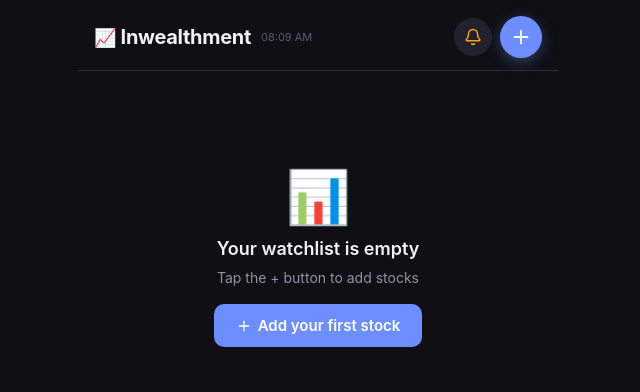
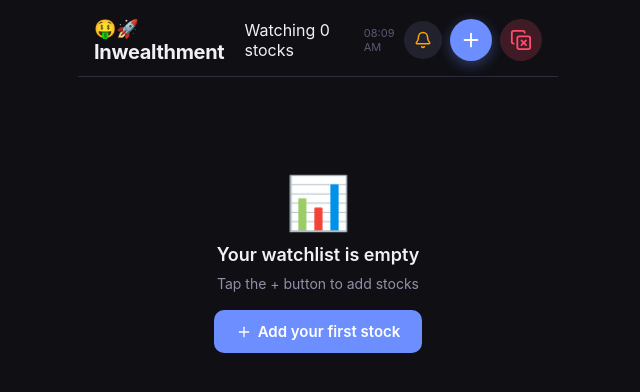
Before and after one commit to AboMSFT/stock-tracker, a React (Vite) app: page / in a window 1280 px wide. Shown: the top 392 px of the page, without its empty margins (322-962 px from the left). Built offline with nearby package versions, Linux system fonts and the light colour scheme.

Commit message:
Added stock count and delete all buttons

```diff
--- a/src/App.tsx
+++ b/src/App.tsx
@@ -1,5 +1,5 @@
 import { useState, useEffect, useCallback } from 'react';
-import { Plus, RefreshCw, Bell } from 'lucide-react';
+import { Plus, RefreshCw, Bell, LucideDelete, CopyX } from 'lucide-react';
 import {
   DndContext,
   closestCenter,
@@ -20,7 +20,7 @@
 import type { AlertEvent } from './types';
 
 export default function App() {
-  const { items, addStock, removeStock, setTargetPrice, markAlertFired, reorderStocks } = useWatchlist();
+  const { items, addStock, removeStock, setTargetPrice, markAlertFired, reorderStocks, clearAll } = useWatchlist();
   const symbols = items.map((i) => i.symbol);
   const { quotes, loading, hasFetched, error } = useStockPrices(symbols, 30000);
 
@@ -92,8 +92,9 @@
       <header className="app-header">
         <div className="header-left">
           <h1 className="app-title">
-            <span className="title-icon">📈</span> Inwealthment
+            <span className="title-icon">🤑🚀</span> Inwealthment
           </h1>
+          <span>Watching {items.length} stocks</span>
           <span className="refresh-time">
             {loading ? (
               <RefreshCw size={12} className="spin" />
@@ -108,8 +109,11 @@
               <Bell size={18} />
             </button>
           )}
-          <button className="add-btn" onClick={() => setShowSearch(true)} aria-label="Add stock">
+          <button className="icon-btn" onClick={() => setShowSearch(true)} aria-label="Add stock">
             <Plus size={22} />
+          </button>
+           <button className="icon-btn icon-btn--danger" onClick={clearAll} aria-label="Clear All">
+            <CopyX size={22} />
           </button>
         </div>
       </header>
--- a/src/hooks/useWatchlist.ts
+++ b/src/hooks/useWatchlist.ts
@@ -61,6 +61,11 @@
     []
   );
 
+const clearAll = useCallback(() => {
+     setItems([]);
+     saveToStorage([]);
+ }, []);
+
   const markAlertFired = useCallback((symbol: string) => {
     setItems((prev) => {
       const updated = prev.map((i) =>
@@ -83,5 +88,5 @@
     });
   }, []);
 
-  return { items, addStock, removeStock, setTargetPrice, markAlertFired, reorderStocks };
+  return { items, addStock, removeStock, setTargetPrice, markAlertFired, reorderStocks, clearAll };
 }
--- a/src/index.css
+++ b/src/index.css
@@ -53,9 +53,11 @@
 .header-right { display: flex; align-items: center; gap: 8px; }
 .notif-btn { display: flex; align-items: center; justify-content: center; width: 38px; height: 38px; border-radius: 50%; background: var(--surface2); color: var(--alert-bg); transition: background 0.15s; }
 .notif-btn:hover { background: var(--border); }
-.add-btn { display: flex; align-items: center; justify-content: center; width: 42px; height: 42px; border-radius: 50%; background: var(--accent); color: #fff; box-shadow: 0 4px 14px rgba(108,142,255,0.35); transition: background 0.15s, transform 0.1s; }
-.add-btn:active { transform: scale(0.93); }
-.add-btn:hover { background: var(--accent-hover); }
+.icon-btn { display: flex; align-items: center; justify-content: center; width: 42px; height: 42px; border-radius: 50%; background: var(--accent); color: #fff; box-shadow: 0 4px 14px rgba(108,142,255,0.35); transition: background 0.15s, transform 0.1s; }
+.icon-btn:active { transform: scale(0.93); }
+.icon-btn:hover { background: var(--accent-hover); }
+.icon-btn--danger { background: rgba(255,77,106,0.2); color: var(--red); box-shadow: none; }
+.icon-btn--danger:hover { background: rgba(255,77,106,0.35); }
 
 /* ── Error Bar ────────────────────────────────────── */
 .error-bar { background: rgba(255,77,106,0.15); border-bottom: 1px solid rgba(255,77,106,0.3); color: var(--red); font-size: 12px; text-align: center; padding: 6px 16px; }
```
